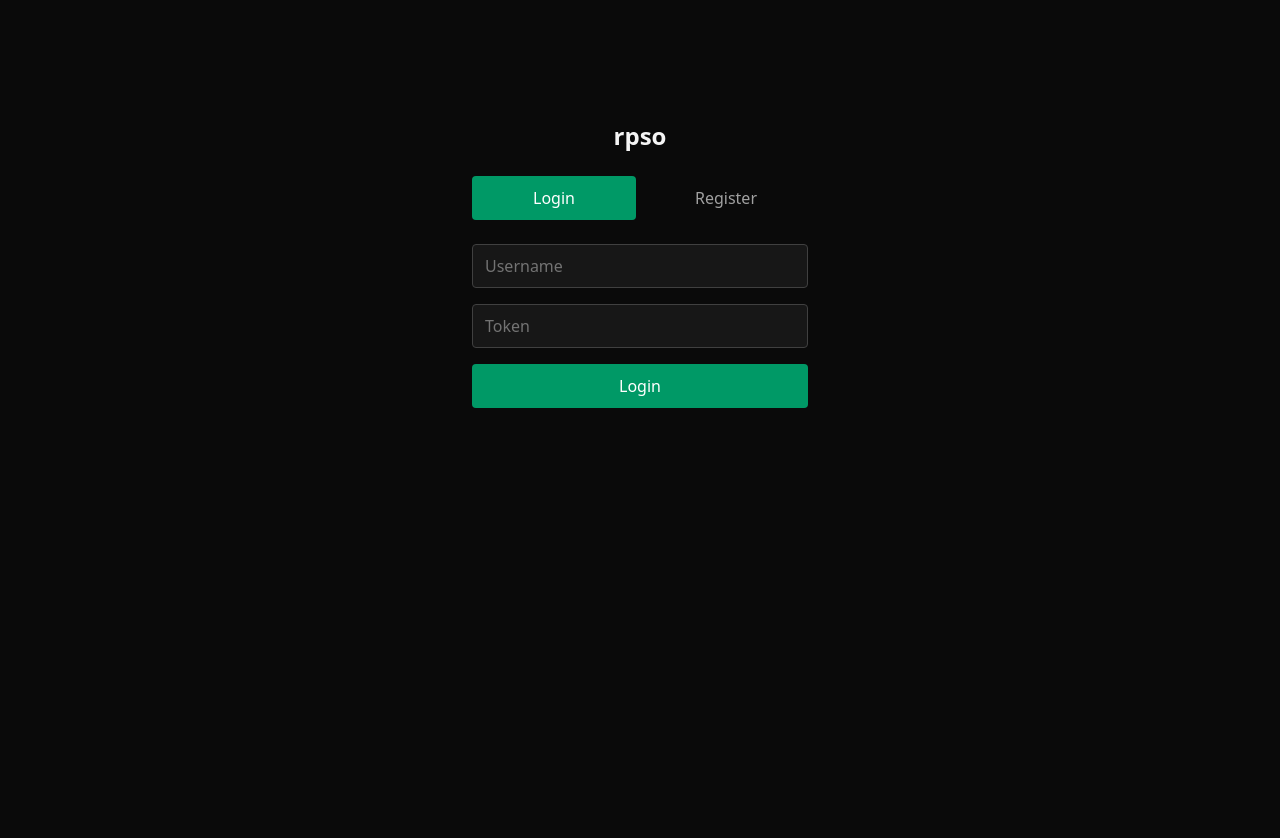
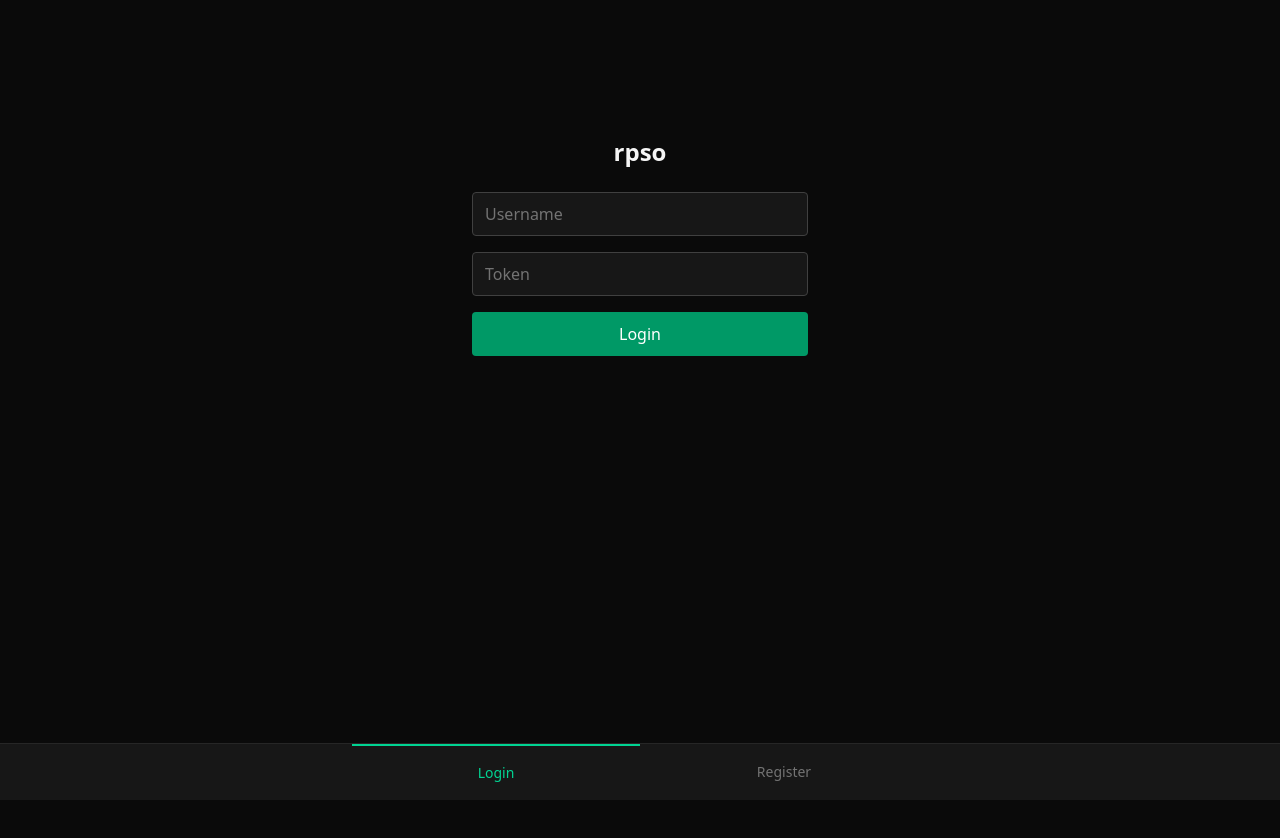
Before and after one commit to antonfogelstrom/rpso, a React (Vite) app in the folder frontend/: page / in a window 1280 px wide. Shown: the top 838 px of the page. After the commit the page ends 800 px from the top, so only its background shows below. Built offline with nearby package versions, Linux system fonts and the light colour scheme.

Commit message:
Register page refinement

```diff
--- a/frontend/src/App.tsx
+++ b/frontend/src/App.tsx
@@ -7,20 +7,34 @@ import { PlayPage } from "./pages/PlayPage"
 import { PageLayout } from "./components/layout/PageLayout"
 import { Button } from "./components/ui/Button"
 import type { View } from "./types"
+import type { Tab } from "./components/layout/BottomNav"
 
 function AppContent() {
   const { token, username, logout } = useAuth()
-  const [view, setView] = useState<View>("auth")
+  const [view, setView] = useState<View>("login")
   const [gameActive, setGameActive] = useState(false)
 
   useEffect(() => {
     if (token) setView("dash")
   }, [token])
 
-  if (!token) return <AuthPage />
+  const isLoggedIn = !!token
+
+  const authTabs: Tab[] = [
+    { id: "login", label: "Login" },
+    { id: "register", label: "Register" },
+  ]
+
+  const mainTabs: Tab[] = [
+    { id: "dash", label: "Dashboard" },
+    { id: "play", label: "Play" },
+    { id: "lb", label: "Leaderboard" },
+  ]
 
   return (
-    <PageLayout view={view} onNavigate={setView} navHidden={gameActive}>
+    <PageLayout view={view} onNavigate={setView} navHidden={gameActive} tabs={isLoggedIn ? mainTabs : authTabs}>
+      {isLoggedIn ? (
+        <>
           <div className="flex items-center justify-between mb-6">
             <span className="font-semibold text-emerald-400">{username}</span>
             <Button variant="ghost" onClick={logout}>Logout</Button>
@@ -29,6 +43,10 @@ function AppContent() {
           {view === "dash" && <DashboardPage />}
           {view === "lb" && <LeaderboardPage />}
           {view === "play" && <PlayPage onGameActiveChange={setGameActive} />}
+        </>
+      ) : (
+        <AuthPage tab={view as "login" | "register"} />
+      )}
     </PageLayout>
   )
 }
--- a/frontend/src/components/layout/BottomNav.tsx
+++ b/frontend/src/components/layout/BottomNav.tsx
@@ -1,18 +1,18 @@
 import type { View } from "../../types"
+
+export interface Tab {
+  id: View
+  label: string
+}
 
 interface BottomNavProps {
   view: View
   onNavigate: (view: View) => void
   hidden?: boolean
+  tabs: Tab[]
 }
 
-const tabs: { id: View; label: string }[] = [
-  { id: "dash", label: "Dashboard" },
-  { id: "play", label: "Play" },
-  { id: "lb", label: "Leaderboard" },
-]
-
-export function BottomNav({ view, onNavigate, hidden }: BottomNavProps) {
+export function BottomNav({ view, onNavigate, hidden, tabs }: BottomNavProps) {
   if (hidden) return null
 
   return (
--- a/frontend/src/components/layout/PageLayout.tsx
+++ b/frontend/src/components/layout/PageLayout.tsx
@@ -1,5 +1,5 @@
 import type { ReactNode } from "react"
-import { BottomNav } from "./BottomNav"
+import { BottomNav, type Tab } from "./BottomNav"
 import type { View } from "../../types"
 
 interface PageLayoutProps {
@@ -7,15 +7,16 @@ interface PageLayoutProps {
   view: View
   onNavigate: (view: View) => void
   navHidden?: boolean
+  tabs: Tab[]
 }
 
-export function PageLayout({ children, view, onNavigate, navHidden }: PageLayoutProps) {
+export function PageLayout({ children, view, onNavigate, navHidden, tabs }: PageLayoutProps) {
   return (
     <div className="min-h-screen flex flex-col bg-neutral-950 text-neutral-100">
       <main className="flex-1 max-w-xl mx-auto w-full p-4 pb-24">
         {children}
       </main>
-      <BottomNav view={view} onNavigate={onNavigate} hidden={navHidden} />
+      <BottomNav view={view} onNavigate={onNavigate} hidden={navHidden} tabs={tabs} />
     </div>
   )
 }
--- a/frontend/src/pages/AuthPage.tsx
+++ b/frontend/src/pages/AuthPage.tsx
@@ -1,4 +1,4 @@
-import { useState } from "react"
+import { useState, useEffect, useRef } from "react"
 import { apiClient } from "../lib/api"
 import { useAuth } from "../context/AuthContext"
 import { Button } from "../components/ui/Button"
@@ -7,15 +7,46 @@ import type { RegisterResponse } from "../types"
 
 const OBFUSCATED_TOKEN = "••••••••••••••••••••••••••••••••••••••••••••••••••••••••••••••••"
 
-export function AuthPage() {
+interface AuthPageProps {
+  tab: "login" | "register"
+}
+
+export function AuthPage({ tab }: AuthPageProps) {
   const { login } = useAuth()
-  const [tab, setTab] = useState<"login" | "register">("login")
   const [username, setUsername] = useState("")
   const [token, setToken] = useState("")
   const [err, setErr] = useState("")
   const [loading, setLoading] = useState(false)
   const [registeredData, setRegisteredData] = useState<RegisterResponse | null>(null)
   const [copied, setCopied] = useState(false)
+  const cancelledRef = useRef(false)
+
+  useEffect(() => {
+    if (tab !== "register") {
+      setRegisteredData(null)
+      setErr("")
+      return
+    }
+
+    cancelledRef.current = false
+    setErr("")
+    setLoading(true)
+
+    apiClient.register()
+      .then((res) => {
+        if (!cancelledRef.current) setRegisteredData(res)
+      })
+      .catch((e) => {
+        if (!cancelledRef.current) {
+          setErr(e instanceof Error ? e.message : "An error occurred")
+        }
+      })
+      .finally(() => {
+        if (!cancelledRef.current) setLoading(false)
+      })
+
+    return () => { cancelledRef.current = true }
+  }, [tab])
 
   const handleCopy = async (text: string) => {
     await navigator.clipboard.writeText(text)
@@ -23,18 +54,13 @@ export function AuthPage() {
     setTimeout(() => setCopied(false), 2000)
   }
 
-  const handle = async (e: React.FormEvent) => {
+  const handleLogin = async (e: React.FormEvent) => {
     e.preventDefault()
     setErr("")
     setLoading(true)
     try {
-      if (tab === "register") {
-        const res = await apiClient.register()
-        setRegisteredData(res)
-      } else {
       const res = await apiClient.login({ username, token })
       login(token, res.player_id, res.username)
-      }
     } catch (e) {
       setErr(e instanceof Error ? e.message : "An error occurred")
     } finally {
@@ -53,25 +79,8 @@ export function AuthPage() {
       <div className="max-w-sm mx-auto mt-24 p-6 space-y-6">
         <h1 className="text-2xl font-bold text-center">rpso</h1>
 
-        <div className="flex gap-2">
-          <Button
-            variant={tab === "login" ? "primary" : "ghost"}
-            className="flex-1"
-            onClick={() => setTab("login")}
-          >
-            Login
-          </Button>
-          <Button
-            variant={tab === "register" ? "primary" : "ghost"}
-            className="flex-1"
-            onClick={() => setTab("register")}
-          >
-            Register
-          </Button>
-        </div>
-
-        <form onSubmit={handle} className="space-y-4">
-          {tab === "login" && (
+        {tab === "login" ? (
+          <form onSubmit={handleLogin} className="space-y-4">
             <Input
               placeholder="Username"
               value={username}
@@ -80,23 +89,25 @@ export function AuthPage() {
               minLength={3}
               maxLength={20}
             />
-          )}
 
-          {tab === "login" && (
             <Input
               placeholder="Token"
               value={token}
               onChange={(e) => setToken(e.target.value)}
               required
             />
-          )}
 
             {err && <p className="text-red-400 text-sm">{err}</p>}
 
             <Button type="submit" disabled={loading} className="w-full">
-            {loading ? "..." : tab === "register" ? "Register" : "Login"}
+              {loading ? "..." : "Login"}
             </Button>
           </form>
+        ) : loading ? (
+          <p className="text-center text-neutral-400">Registering…</p>
+        ) : err ? (
+          <p className="text-red-400 text-sm text-center">{err}</p>
+        ) : null}
       </div>
 
       {registeredData && (
--- a/frontend/src/types/index.ts
+++ b/frontend/src/types/index.ts
@@ -116,5 +116,5 @@ export interface ClientMessageMove {
 export type ClientMessage = ClientMessageJoinQueue | ClientMessageLeaveQueue | ClientMessageMove
 
 export type Move = "rock" | "paper" | "scissors"
-export type View = "auth" | "dash" | "lb" | "play"
+export type View = "login" | "register" | "dash" | "lb" | "play"
 export type GameStatus = "idle" | "connected" | "queueing" | "playing" | "done"
```
Lines whose indentation alone changed are shown as unchanged.
